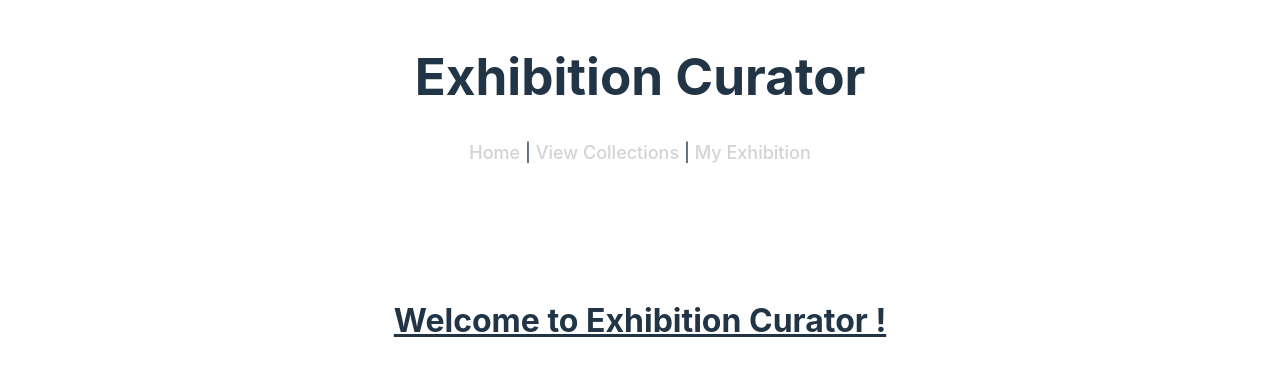
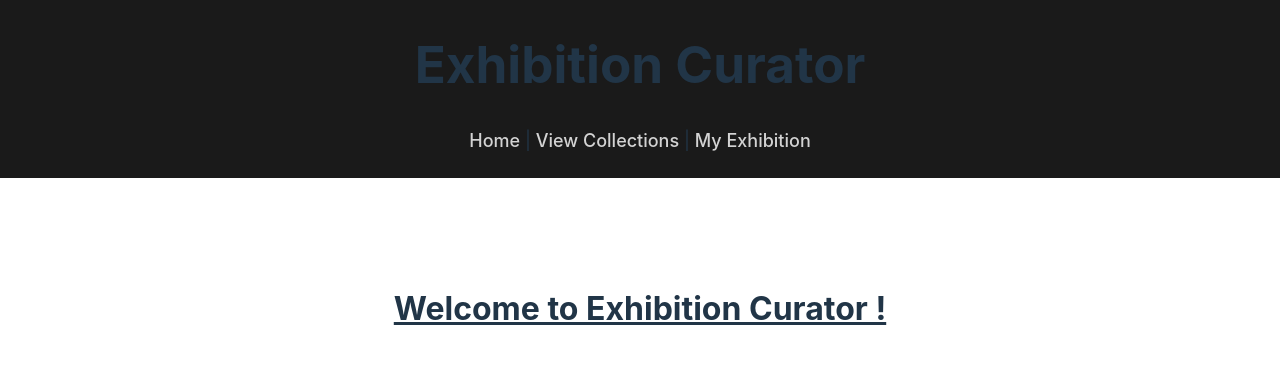
Before and after one commit to Pirkhs/Exhibition-Curator, a React (Vite) app: page / in a window 1280 px wide. Shown: the top 376 px of the page. Built offline with nearby package versions, Linux system fonts and the light colour scheme; no server answers.

Commit message:
sticky nav

```diff
--- a/src/components/App.jsx
+++ b/src/components/App.jsx
@@ -11,9 +11,12 @@ import SingleObject from './SingleObject'
 function App() {
 
   return (
-    <div className="app">
-      <Header/>
-      <Nav/>
+    <div>
+      <div className="sticky-nav">
+        <Header/>
+        <Nav/>
+      </div>
+      <div className="body">
       <Routes>
         <Route path="/" element={<Home/>}></Route>
         <Route path="/collections" element={<Collections/>}></Route>
@@ -21,6 +24,7 @@ function App() {
         <Route path="/exhibition" element={<Exhibition/>}></Route>
         <Route path="*" element={<Error msg={'404: Page not found'}/>} />
       </Routes>
+      </div>
     </div>
   )
 }
--- a/src/styles/App.css
+++ b/src/styles/App.css
@@ -1,3 +1,9 @@
-.app {
+.body {
     margin: 3rem;
 }
+
+.sticky-nav {
+    position: sticky;
+    top: 0;
+    background-color: #1a1a1a;
+}
--- a/src/styles/Header.css
+++ b/src/styles/Header.css
@@ -1,3 +1,4 @@
 header {
+    padding-top: 0.1rem;
     text-align: center;
 }
```
